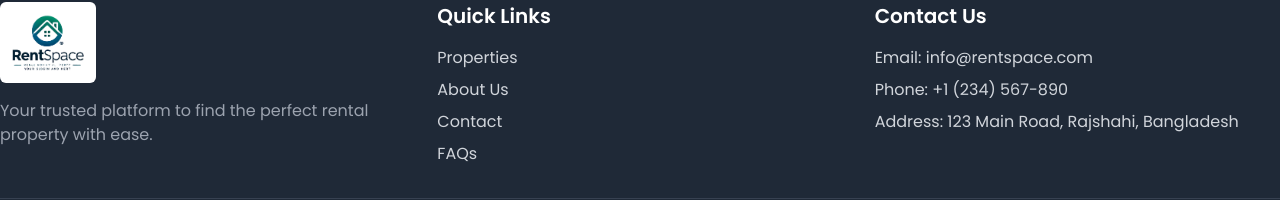
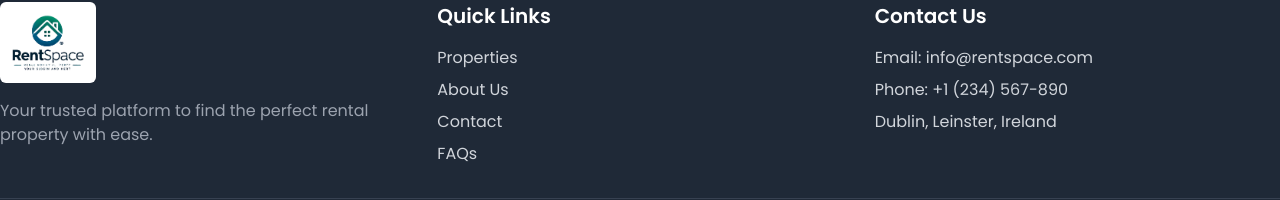
Before and after one commit to SamiBytes/RentSpace, a Next.js app: page / in a window 1280 px wide. Shown: the part 1540-1740 px from the top of the page. Built offline with nearby package versions, Linux system fonts and the light colour scheme; no server answers.

Commit message:
location

```diff
--- a/components/Footer.tsx
+++ b/components/Footer.tsx
@@ -27,7 +27,9 @@ export default function Footer() {
           <ul className="space-y-2 text-gray-300">
             <li>Email: <a href="mailto:info@rentspace.com" className="hover:text-white">info@rentspace.com</a></li>
             <li>Phone: <a href="tel:+1234567890" className="hover:text-white">+1 (234) 567-890</a></li>
-            <li>Address: 123 Main Road, Rajshahi, Bangladesh</li>
+            <li>
+              Dublin, Leinster, Ireland
+            </li>
           </ul>
         </div>
       </div>
```
